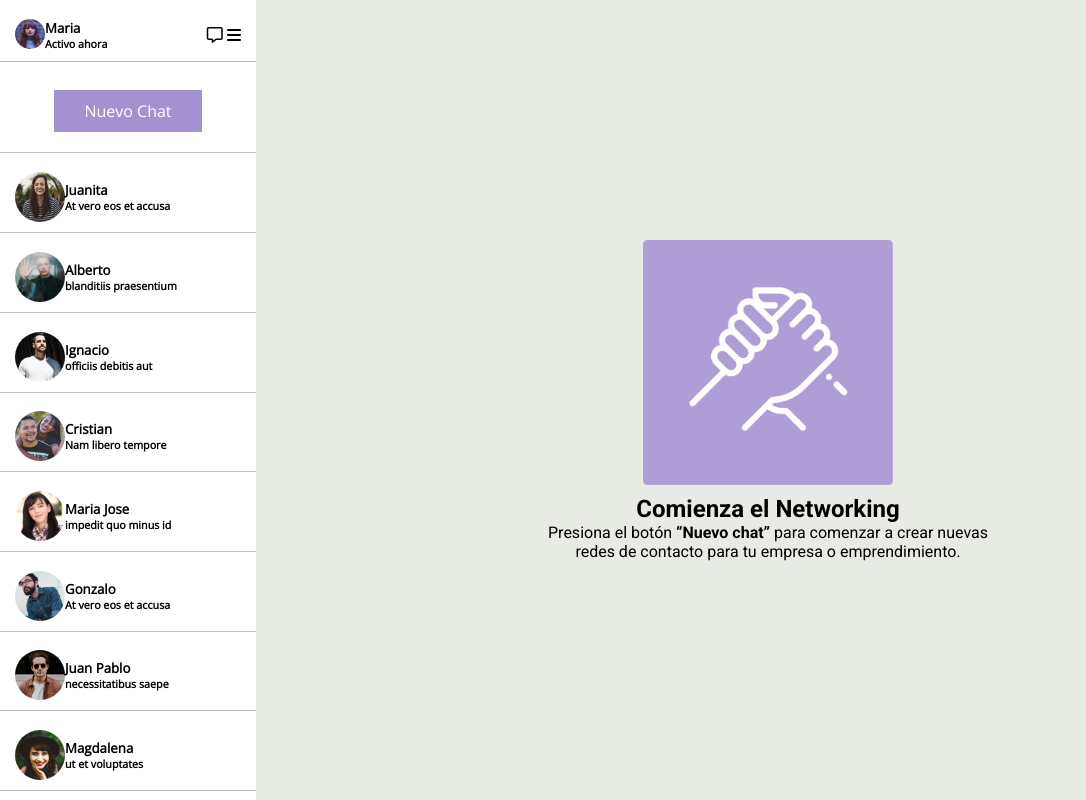
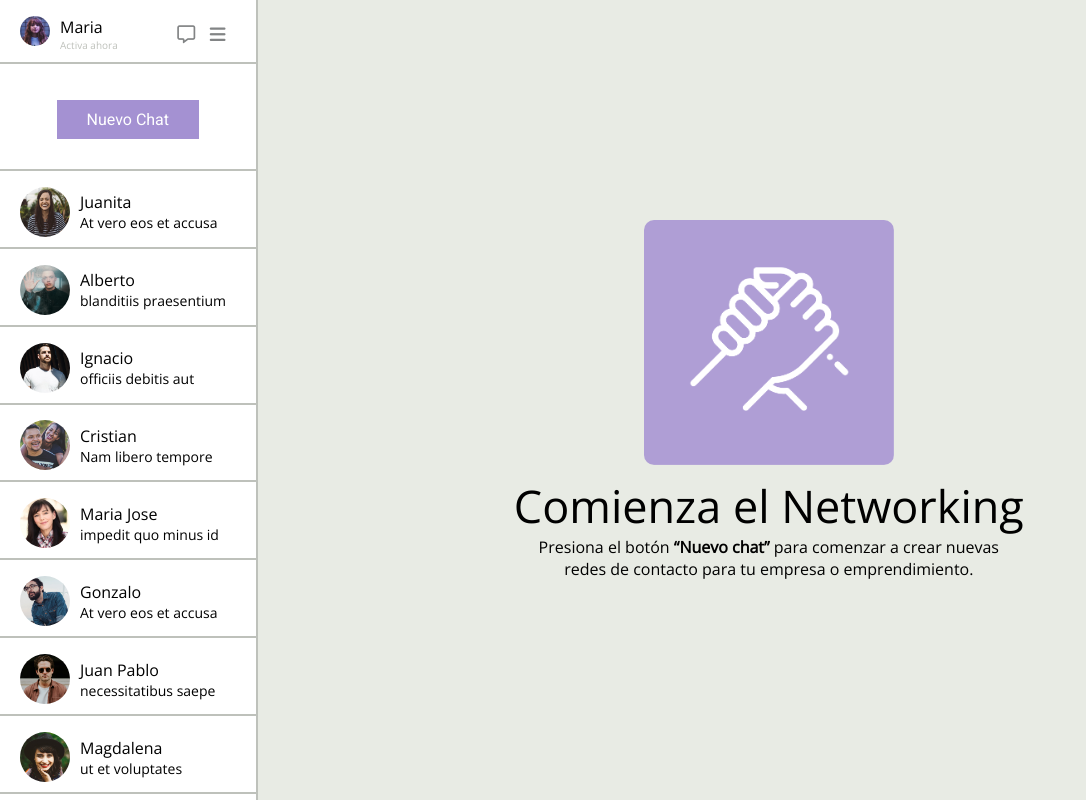
Before and after one commit to Lunatico87/desafio_flexbox, a plain HTML site: page index.html in a window 1280 px wide. Shown: the whole page, without its empty margins (0-1086 px from the left). Drawn offline with nearby package versions, Linux system fonts and the light colour scheme.

Commit message:
modificaciones font e image

```diff
--- a/assets/css/style.css
+++ b/assets/css/style.css
@@ -1,7 +1,6 @@
 * {
     margin: 0;
     padding: 0;
-
 }
 
 body {
@@ -20,20 +19,23 @@ body {
     display: flex;
     flex-direction: column;
     height: 100vh;
-    /*width: 20%; */
     flex: 1;
     justify-content: space-evenly;
+    border-right-color: #bec1bb;
+    border-right-style: solid;
+    border-right-width: 2px;
 }
 
 .usuario {
     display: flex;
     flex-direction: row;
     align-items: center;
-    padding: 10px 15px;
+    padding: 10px 10px;
     border-bottom-color: #bec1bb;
     border-bottom-style: solid ;
-    border-bottom-width: 1px;
-
+    border-bottom-width: 2px;
+    font-size: 14px;
+    font-weight: 300;
 }
 
 .usuario.activo {
@@ -43,7 +45,11 @@ body {
 .usuario.activo .perfil {
     display: flex;
     flex-direction: row;
+}
 
+.usuario.activo p {
+    font-size: x-small;
+    color: #bec1bb;
 
 }
 
@@ -52,13 +58,24 @@ body {
     width: 50px;
     height: 50px;
     border-radius: 150px;
-    margin: 0;
+    margin: 0 10px;
 }
 
 .usuario.activo .thumbnail{
     width: 30px;
     height: 30px;
 }
+
+.iconos {
+    color:  #828485;
+    padding: 0 20px;
+    font-size: large;
+}
+
+.fa-message {
+    margin: 0 10px;
+}
+
 .chat {
     display: flex;
     flex-direction: row;
@@ -66,20 +83,26 @@ body {
     align-items: center;
     border-bottom-color: #bec1bb;
     border-bottom-style: solid ;
-    border-bottom-width: 1px;
-
-
-
+    border-bottom-width: 2px;
 }
 .boton {
     display: inline-block;
     background-color: #a491d2;
-    margin: 20px auto;
+    margin: 30px;
     color: white;
+    font-family: "roboto";
     padding: 10px 30px ;
     align-items: center;
     justify-content: center;
     text-decoration: none;
+}
+
+.boton:hover {
+    background-color: #cdc3e6;
+}
+
+.boton:focus {
+    background-color: #bec1bb;
 
 }
 
@@ -89,25 +112,28 @@ body {
     justify-content: center;
     align-items: center;
     height: 100vh;
-    /*width: 80%;*/
     flex: 4;
     background-color: #e8ebe4;
 }
+
 .hero img {
     display: block;
     width: 250px;
     margin-bottom: 10px;
-
+    border-radius: 10px;
 }
 
 h1 {
-    font-family: "Roboto", sans-serif;
-    font-weight: 700;
+    font-weight: lighter;
     text-align: center;
+    font-size: 45px;
+}
+
+h4 {
+    font-size: 16px;
+    font-weight: 300;
 }
 
 .hero p {
-    font-family: "Roboto", sans-serif;
     text-align: center;
-
 }
--- a/index.html
+++ b/index.html
@@ -26,13 +26,13 @@
           <div class="perfil">
             <img class="thumbnail" src="./assets/imgs/maria.jpg" alt="maria" />
             <div>
-              <h5>Maria</h5>
-              <h6>Activo ahora</h6>
+              <h4>Maria</h4>
+              <p>Activa ahora</p>
             </div>
           </div>
           <div class="iconos">
-            <i class="fa-regular fa-message"></i>
-            <i class="fa-solid fa-bars"></i>
+            <i class="fa-regular fa-message fa-1x"></i>
+            <i class="fa-solid fa-bars fa-1x"></i>
           </div>
         </div>
         <div class="chat">
@@ -45,8 +45,8 @@
             alt="juanita"
           />
           <div>
-            <h5>Juanita</h5>
-            <h6>At vero eos et accusa</h6>
+            <h4>Juanita</h4>
+            <p>At vero eos et accusa</p>
           </div>
         </div>
         <div class="usuario">
@@ -56,8 +56,8 @@
             alt="alberto"
           />
           <div>
-            <h5>Alberto</h5>
-            <h6>blanditiis praesentium</h6>
+            <h4>Alberto</h4>
+            <p>blanditiis praesentium</p>
           </div>
         </div>
         <div class="usuario">
@@ -67,8 +67,8 @@
             alt="ignacio"
           />
           <div>
-            <h5>Ignacio</h5>
-            <h6>officiis debitis aut</h6>
+            <h4>Ignacio</h4>
+            <p>officiis debitis aut</p>
           </div>
         </div>
         <div class="usuario">
@@ -78,8 +78,8 @@
             alt="cristian"
           />
           <div>
-            <h5>Cristian</h5>
-            <h6>Nam libero tempore</h6>
+            <h4>Cristian</h4>
+            <p>Nam libero tempore</p>
           </div>
         </div>
         <div class="usuario">
@@ -89,8 +89,8 @@
             alt="maria_jose"
           />
           <div>
-            <h5>Maria Jose</h5>
-            <h6>impedit quo minus id</h6>
+            <h4>Maria Jose</h4>
+            <p>impedit quo minus id</p>
           </div>
         </div>
         <div class="usuario">
@@ -100,8 +100,8 @@
             alt="gonzalo"
           />
           <div>
-            <h5>Gonzalo</h5>
-            <h6>At vero eos et accusa</h6>
+            <h4>Gonzalo</h4>
+            <p>At vero eos et accusa</p>
           </div>
         </div>
         <div class="usuario">
@@ -111,8 +111,8 @@
             alt="juan_pablo"
           />
           <div>
-            <h5>Juan Pablo</h5>
-            <h6>necessitatibus saepe</h6>
+            <h4>Juan Pablo</h4>
+            <p>necessitatibus saepe</p>
           </div>
         </div>
         <div class="usuario">
@@ -122,8 +122,8 @@
             alt="magdalena"
           />
           <div>
-            <h5>Magdalena</h5>
-            <h6>ut et voluptates</h6>
+            <h4>Magdalena</h4>
+            <p>ut et voluptates</p>
           </div>
         </div>
       </div>
```
